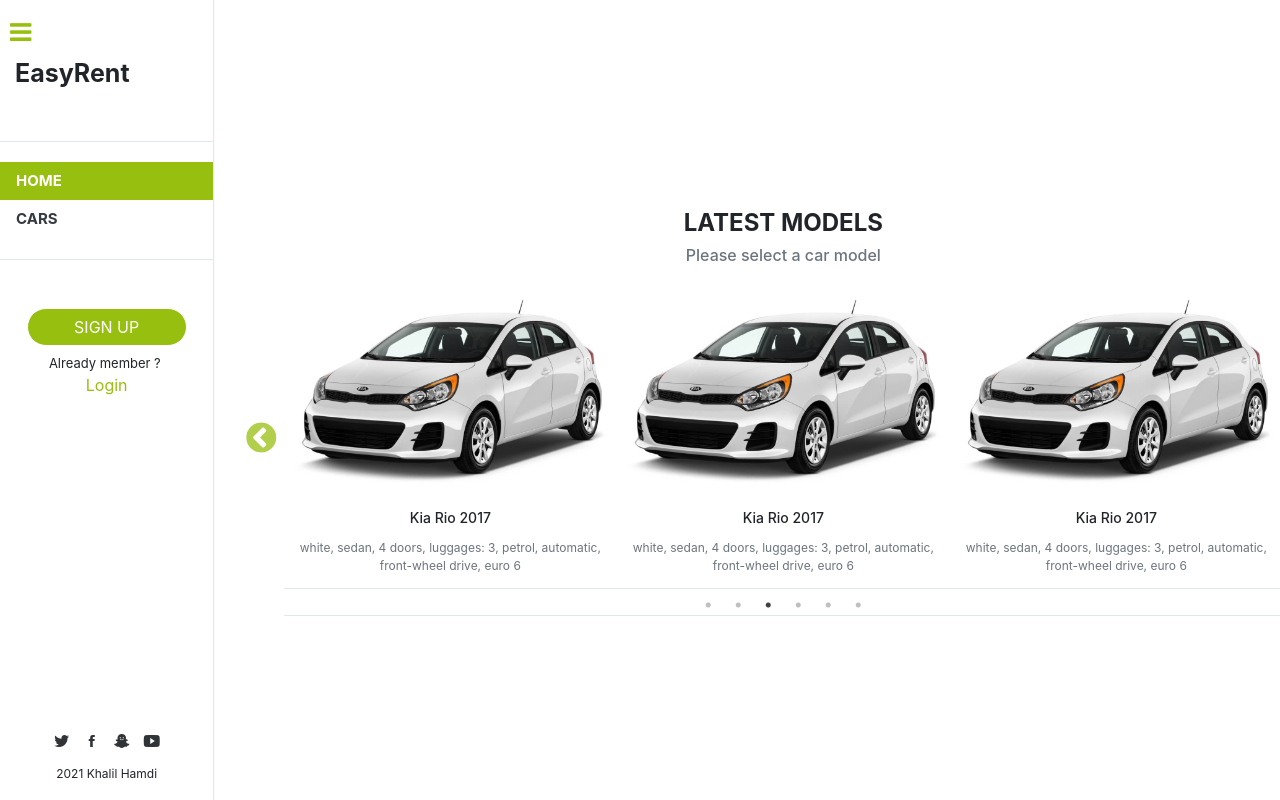
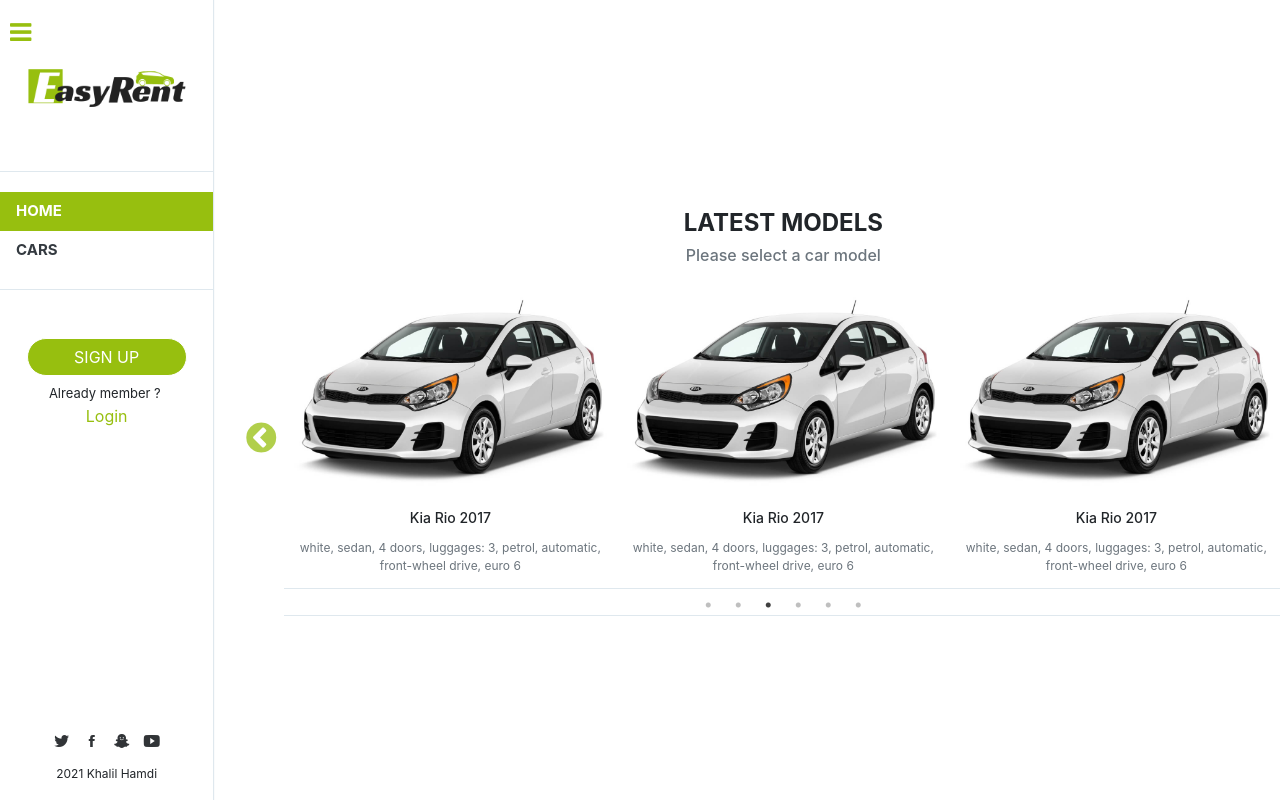
Before and after one commit to khalilhamdii/easy_rent_frontend, a React (Create React App) app: page / in a window 1280 px wide. Shown: the top 800 px of the page. Built offline with nearby package versions, Linux system fonts and the light colour scheme; no server answers.

Commit message:
Add logo to sidebar

```diff
--- a/src/components/CarForm.js
+++ b/src/components/CarForm.js
@@ -22,7 +22,7 @@
         <div className="modal-content">
           <div className="modal-header" style={{ background: '#97BF0F' }}>
             <h4 className="modal-title" style={{ color: 'white' }}>
-              Car rent form
+              Add a new car
             </h4>
             <button
               onClick={handleAddCarClick}
--- a/src/components/SideBar.js
+++ b/src/components/SideBar.js
@@ -6,6 +6,7 @@
 import { logoutHandler } from '../actions/index';
 import '../assets/css/sidebar.css';
 import { apiLogOut } from '../axios';
+import logo from '../assets/images/logo.png';
 
 const SideBar = (props) => {
   const { session } = props;
@@ -30,7 +31,7 @@
         style={{ display: !navToggle ? 'block' : 'none' }}
       >
         <div className="mb-5 logo">
-          <span>EasyRent</span>
+          <img src={logo} alt="logo" className="w-100" />
         </div>
         <ul className="list-unstyled">
           <li>
```
Also changed, not shown: src/assets/images/logo.png (added).
